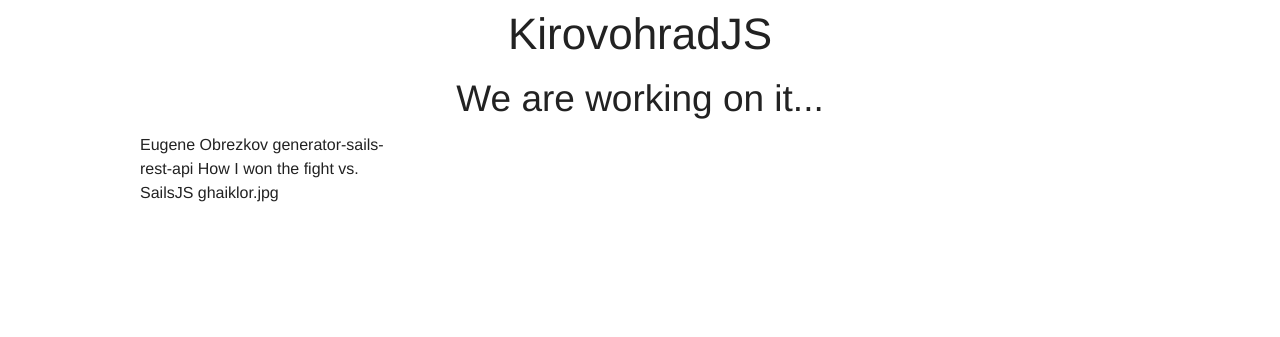
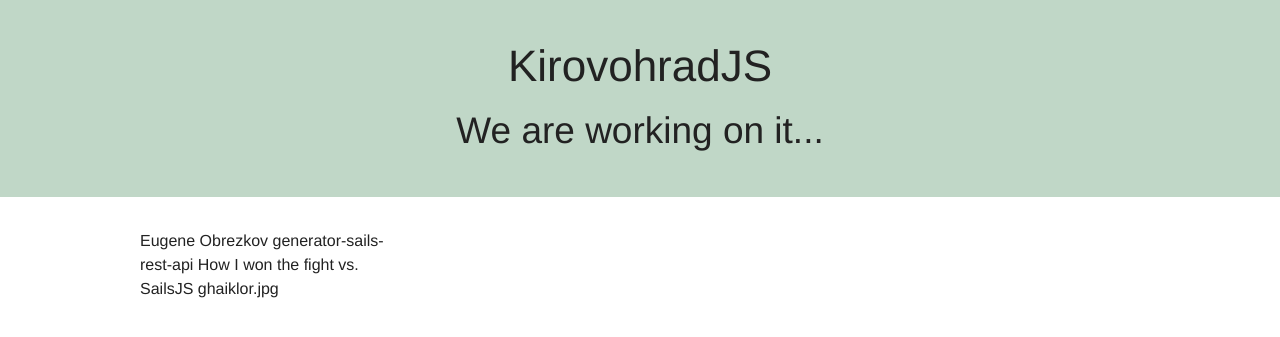
Before and after one commit to ghaiklor/kirovohradjs.com, a Jekyll site: the page built from index.html, in a window 1280 px wide. Shown: the top 337 px of the page. Built offline with Jekyll 4.4.1, drawn with Linux system fonts in a browser that asks for light colours.

Commit message:
Replace div header with section

```diff
--- a/_includes/header.html
+++ b/_includes/header.html
@@ -1,7 +1,7 @@
-<div class="row">
-  <div class="large-12 large-centered text-center">
+<section class="row header full-width">
+  <div class="text-center">
     <h1>KirovohradJS</h1>
 
     <h2>We are working on it...</h2>
   </div>
-</div>
+</section>
--- a/assets/css/styles.css
+++ b/assets/css/styles.css
@@ -0,0 +1,15 @@
+/* HELPERS */
+.full-width {
+  width: 100%;
+  margin-left: auto;
+  margin-right: auto;
+  max-width: initial;
+}
+
+/* HEADER */
+section.header {
+  padding-top: 2em;
+  padding-bottom: 2em;
+  margin-bottom: 2em;
+  background-color: #C0D7C7;
+}
```
